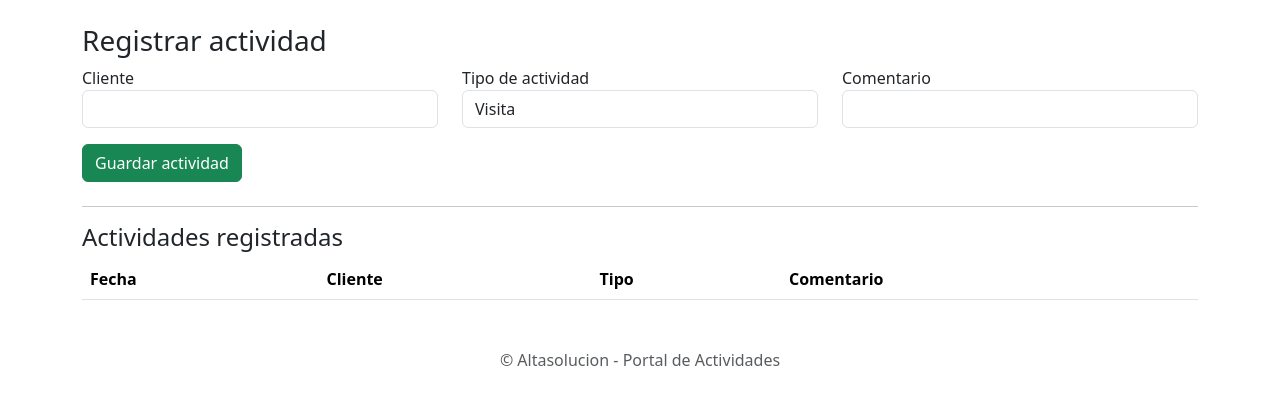
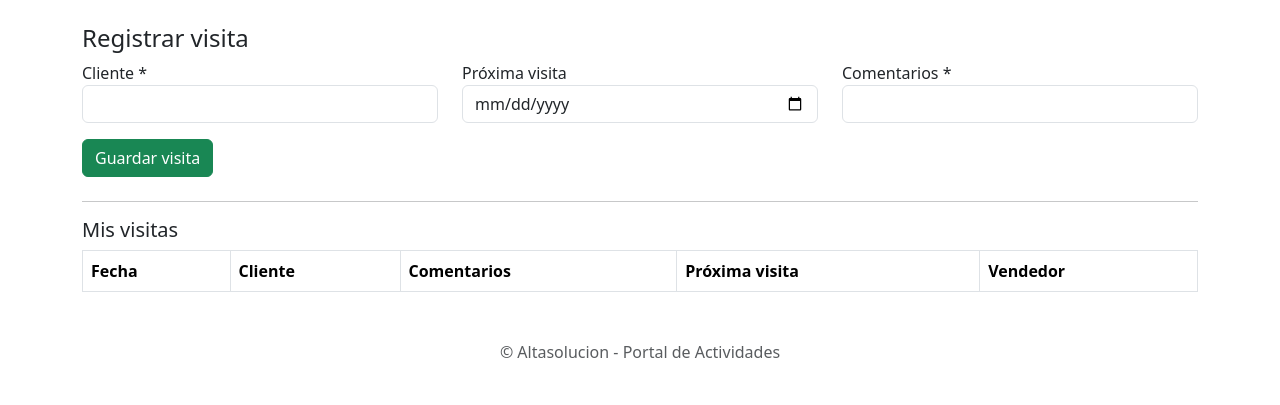
Before and after one commit to epachecoosnaya/Demos_Activities, a Flask app: page /dashboard in a window 1280 px wide. Shown: the part 66-471 px from the top of the page. Run offline with Flask 3, Linux system fonts and the light colour scheme; the visitor is signed in with stand-in values (Sample User, id 1); data comes from the database, SQL or seed files in the repository; data that the repository does not hold is empty.

Commit message:
Update dashboard.html
Formulario de visitas con usuario y rol

```diff
--- a/templates/dashboard.html
+++ b/templates/dashboard.html
@@ -1,46 +1,43 @@
 {% extends "base.html" %}
-
 {% block contenido %}
 
-<h3>Registrar actividad</h3>
+<h4>Registrar visita</h4>
 
 <form method="POST" action="{{ url_for('nueva_actividad') }}" class="mb-4">
     <div class="row">
         <div class="col-md-4">
-            <label>Cliente</label>
+            <label>Cliente *</label>
             <input type="text" name="cliente" class="form-control" required>
         </div>
 
         <div class="col-md-4">
-            <label>Tipo de actividad</label>
-            <select name="tipo" class="form-control" required>
-                <option>Visita</option>
-                <option>Llamada</option>
-                <option>Seguimiento</option>
-                <option>Correo</option>
-            </select>
+            <label>Próxima visita</label>
+            <input type="date" name="proxima_visita" class="form-control">
         </div>
 
         <div class="col-md-4">
-            <label>Comentario</label>
-            <input type="text" name="comentario" class="form-control">
+            <label>Comentarios *</label>
+            <input type="text" name="comentarios" class="form-control" required>
         </div>
     </div>
 
-    <button class="btn btn-success mt-3">Guardar actividad</button>
+    <button class="btn btn-success mt-3">Guardar visita</button>
 </form>
 
 <hr>
 
-<h4>Actividades registradas</h4>
+<h5>Mis visitas</h5>
 
-<table class="table table-striped">
+<table class="table table-bordered">
     <thead>
         <tr>
             <th>Fecha</th>
             <th>Cliente</th>
-            <th>Tipo</th>
-            <th>Comentario</th>
+            <th>Comentarios</th>
+            <th>Próxima visita</th>
+            {% if rol == "admin" %}
+            <th>Vendedor</th>
+            {% endif %}
         </tr>
     </thead>
     <tbody>
@@ -48,8 +45,11 @@
         <tr>
             <td>{{ a.fecha }}</td>
             <td>{{ a.cliente }}</td>
-            <td>{{ a.tipo }}</td>
-            <td>{{ a.comentario }}</td>
+            <td>{{ a.comentarios }}</td>
+            <td>{{ a.proxima_visita }}</td>
+            {% if rol == "admin" %}
+            <td>{{ a.usuario }}</td>
+            {% endif %}
         </tr>
         {% endfor %}
     </tbody>
```
